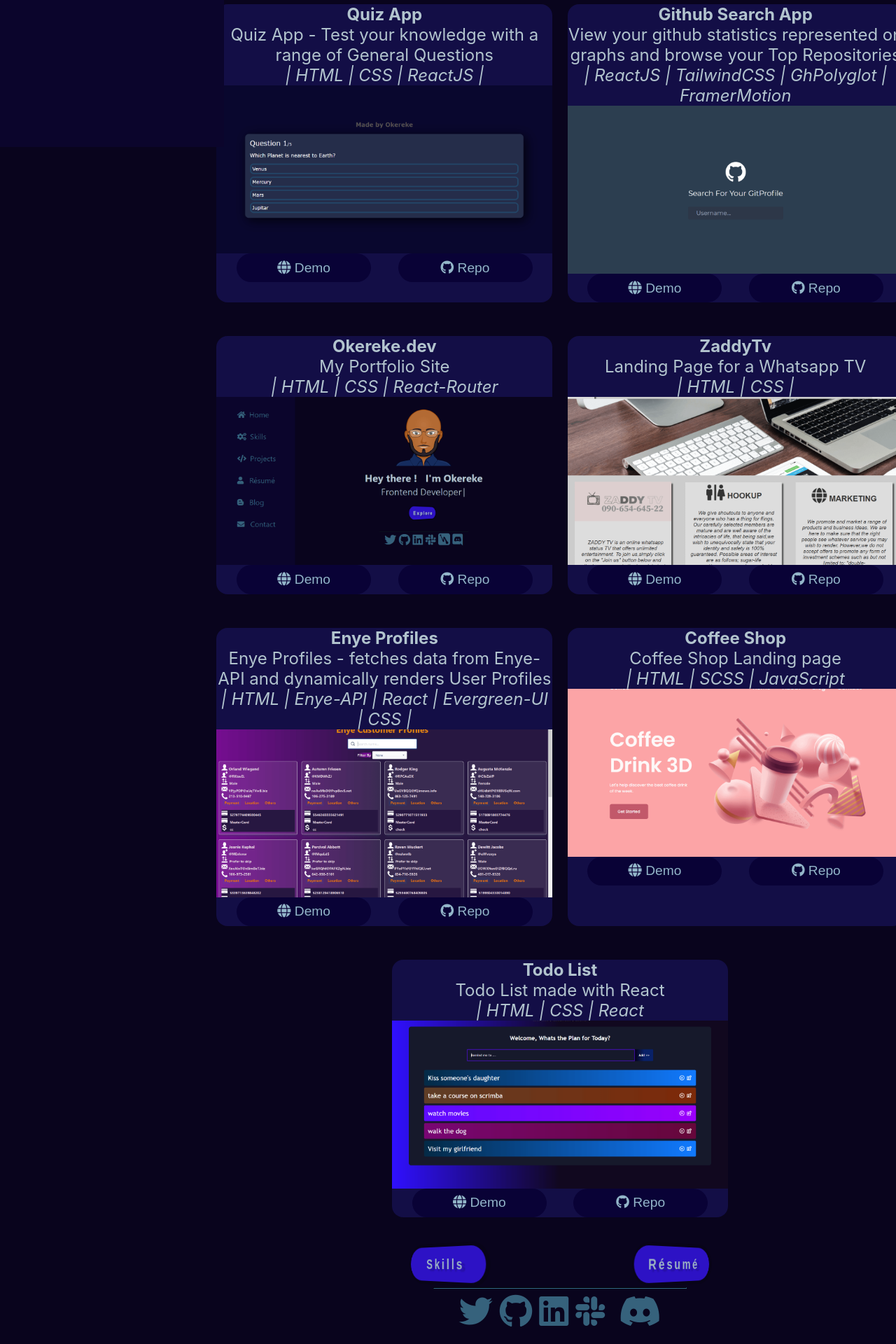
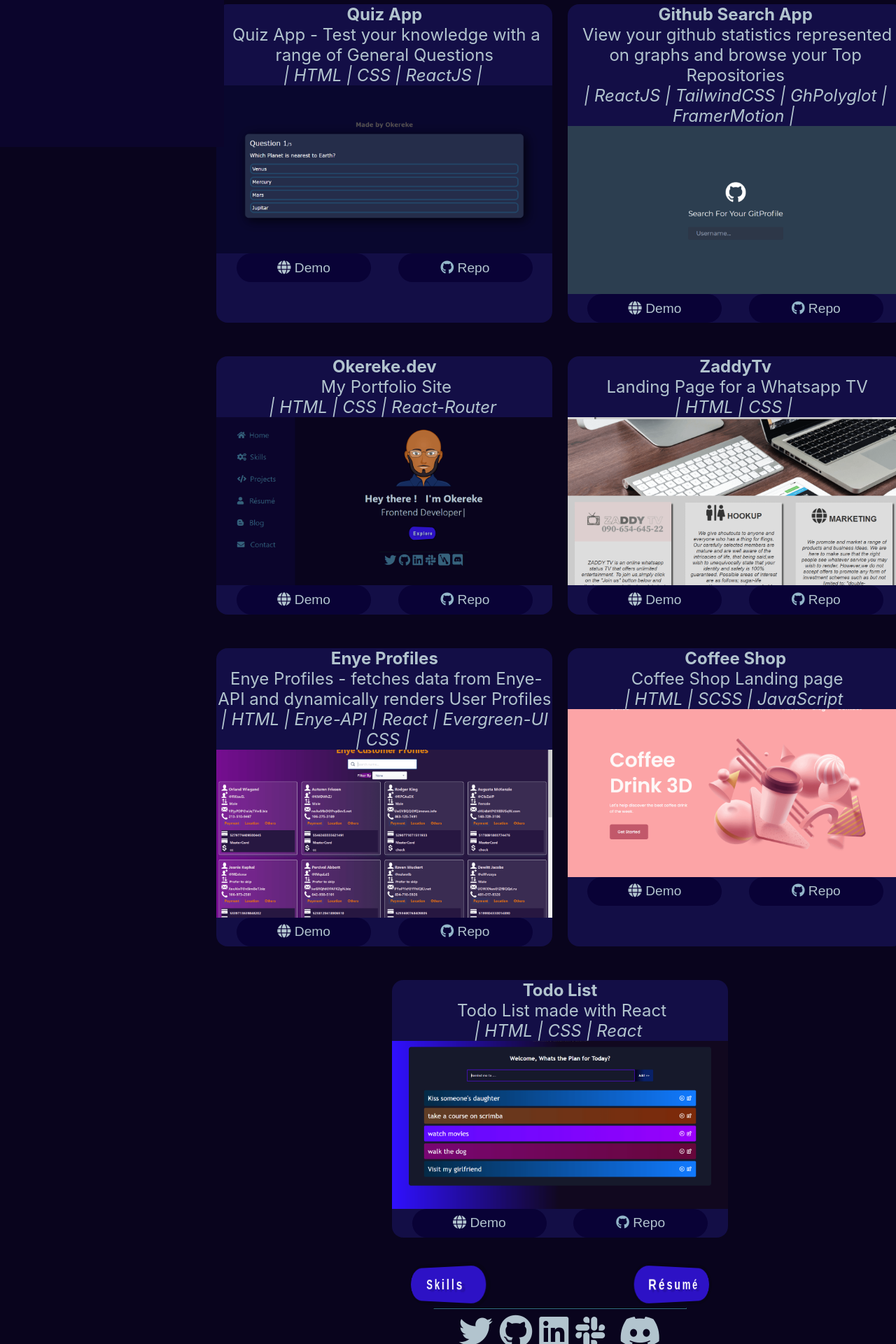
Before and after one commit to okerekechinweotito/Okereke-Portfolio-Site, a React (Create React App) app: page /projects in a window 1280 px wide. Shown: the part 640-2560 px from the top of the page at 70% size. Built offline with nearby package versions, Linux system fonts and the light colour scheme; some icons are missing.

Commit message:
minor refactor

```diff
--- a/src/components/contact/contact.css
+++ b/src/components/contact/contact.css
@@ -66,7 +66,7 @@ textarea {
   border: none;
   border-radius: 2em;
   background-color: #090236;
-  color: #9db4c2;
+  color: #ffffff;
   font-weight: 900;
   cursor: pointer;
 }
--- a/src/components/footer/footer.css
+++ b/src/components/footer/footer.css
@@ -15,12 +15,13 @@
 }
 /* individual icon */
 .socialIcons a {
-  color: #36627c;
+  color: #b2c4ce;
   margin: 5px;
   margin-top: 0;
 }
 .socialIcons span {
-  color: #36627c;
+  color: #b2c4ce;
+
   font-size: 2em;
 }
 .socialIcons a:hover {
--- a/src/components/projects/projects.css
+++ b/src/components/projects/projects.css
@@ -85,7 +85,8 @@
   background-color: #090236;
   border: none;
   border-radius: 5em;
-  color: #93b6c9;
+  color: #b2c4ce;
+
   padding: 0.5em;
   font-size: 1.2em;
   cursor: pointer;
@@ -105,12 +106,12 @@
 .repo:hover {
   background-color: #01090e;
 }
-.repo .fa-github {
-  color: #36627c;
-}
 /* project title */
 .projectTitle {
   font-size: 1.5em;
+}
+.projectDescription {
+  padding: 5px;
 }
 
 /* media queries for desktop view */
--- a/src/components/projects/projects.jsx
+++ b/src/components/projects/projects.jsx
@@ -117,7 +117,7 @@ const Projects = () => {
               View your github statistics represented on graphs and browse your
               Top Repositories
               <br />
-              <i>| ReactJS | TailwindCSS | GhPolyglot | FramerMotion</i>
+              <i>| ReactJS | TailwindCSS | GhPolyglot | FramerMotion |</i>
             </span>
 
             <div className="githubSearch"></div>
--- a/src/components/resume/resume.css
+++ b/src/components/resume/resume.css
@@ -196,7 +196,7 @@ ul {
   animation-direction: alternate;
   margin-top: 0.5em;
   background-color: #2d12c5;
-  color: #9db4c2;
+  color: #ffffff;
   font-weight: 900;
   --width: 100px;
   --height: calc(var(--width) / 3);
--- a/src/components/skills/skills.css
+++ b/src/components/skills/skills.css
@@ -210,7 +210,9 @@ span hr {
 .recommendPic4 {
   background-image: url(./asset/dennis.jfif);
 }
-
+.recommendBox span {
+  padding: 5px;
+}
 /* media queries for desktop view */
 @media screen and (min-width: 749px) {
   /* page wrapper */
@@ -282,5 +284,6 @@ span hr {
   .recommendBox span,
   .recommendPerson span {
     font-size: 1.12em;
+    padding: 5px;
   }
 }
```
Also changed, not shown: 1 other file (tests, documents, lock files or other folders).
